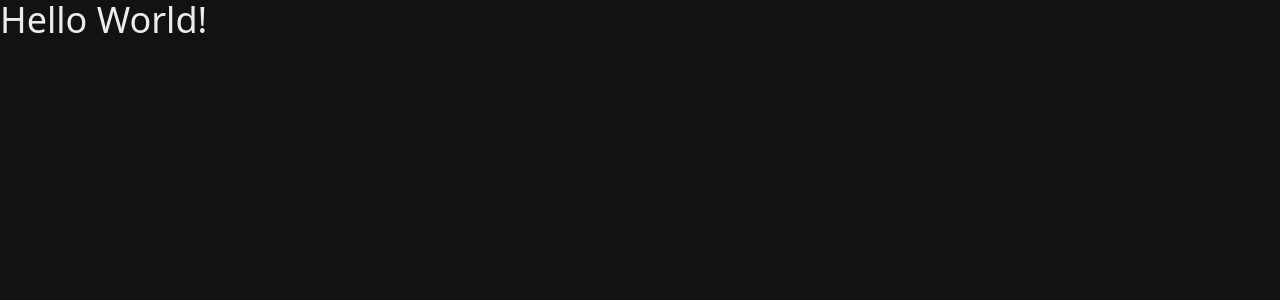
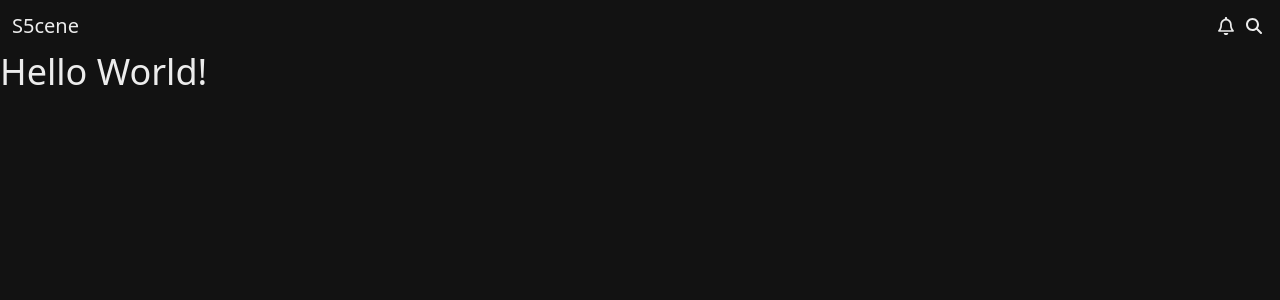
Before and after one commit to Jangmyun/myb, a React (Vite) app in the folder client/: page / in a window 1280 px wide. Shown: the top 300 px of the page. Built offline with nearby package versions, Linux system fonts and the light colour scheme.

Commit message:
headericon used classnames

```diff
--- a/client/src/components/Header.jsx
+++ b/client/src/components/Header.jsx
@@ -1,5 +1,43 @@
+import classnames from "classnames";
+
+const headerIcon = classnames(
+  "flex",
+  "w-7",
+  "h-7",
+  "justify-center",
+  "items-center"
+);
+
 function Header() {
-  return <header className="flex"></header>;
+  return (
+    <header className="flex p-3 items-center justify-between">
+      <div className="header_left">
+        <h1 className="text-xl">S5cene</h1>
+      </div>
+      <div className="header_right flex">
+        <div className={headerIcon}>
+          <svg
+            className="w-4"
+            xmlns="http://www.w3.org/2000/svg"
+            viewBox="0 0 448 512"
+            fill="#ececec"
+          >
+            <path d="M224 0c-17.7 0-32 14.3-32 32l0 19.2C119 66 64 130.6 64 208l0 25.4c0 45.4-15.5 89.5-43.8 124.9L5.3 377c-5.8 7.2-6.9 17.1-2.9 25.4S14.8 416 24 416l400 0c9.2 0 17.6-5.3 21.6-13.6s2.9-18.2-2.9-25.4l-14.9-18.6C399.5 322.9 384 278.8 384 233.4l0-25.4c0-77.4-55-142-128-156.8L256 32c0-17.7-14.3-32-32-32zm0 96c61.9 0 112 50.1 112 112l0 25.4c0 47.9 13.9 94.6 39.7 134.6L72.3 368C98.1 328 112 281.3 112 233.4l0-25.4c0-61.9 50.1-112 112-112zm64 352l-64 0-64 0c0 17 6.7 33.3 18.7 45.3s28.3 18.7 45.3 18.7s33.3-6.7 45.3-18.7s18.7-28.3 18.7-45.3z" />
+          </svg>
+        </div>
+        <div className={headerIcon}>
+          <svg
+            className="w-4"
+            xmlns="http://www.w3.org/2000/svg"
+            viewBox="0 0 512 512"
+            fill="#ececec"
+          >
+            <path d="M416 208c0 45.9-14.9 88.3-40 122.7L502.6 457.4c12.5 12.5 12.5 32.8 0 45.3s-32.8 12.5-45.3 0L330.7 376c-34.4 25.2-76.8 40-122.7 40C93.1 416 0 322.9 0 208S93.1 0 208 0S416 93.1 416 208zM208 352a144 144 0 1 0 0-288 144 144 0 1 0 0 288z" />
+          </svg>
+        </div>
+      </div>
+    </header>
+  );
 }
 
 export default Header;
```
